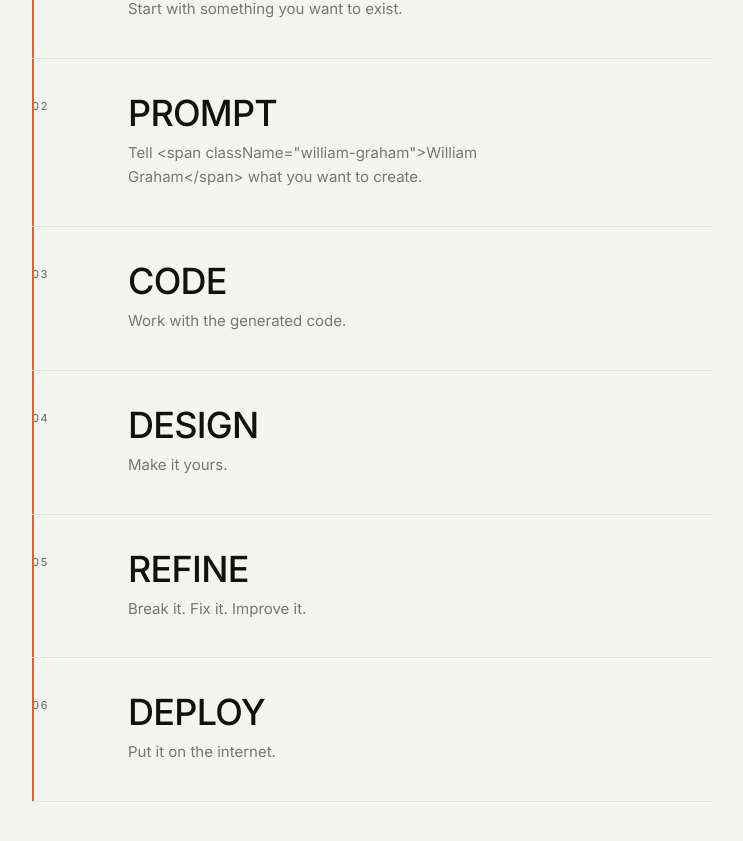
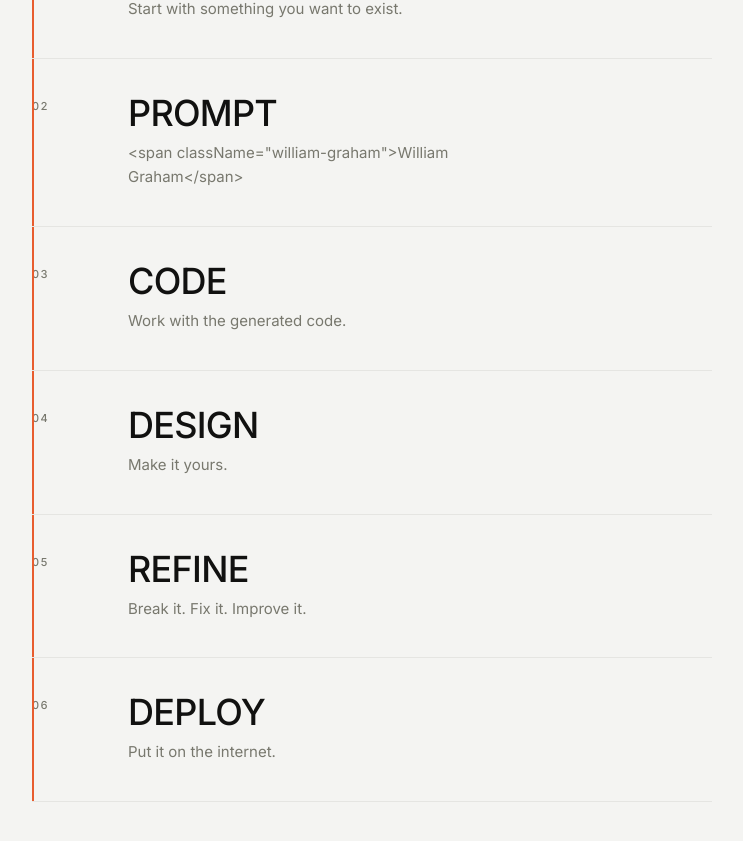
Before and after one commit to adelos-corp/aom-workshop-2026, a React (Vite) app: page / in a window 1280 px wide. Shown: the part 1995-2836 px from the top of the page, without its empty margins (68-811 px from the left). Built offline with nearby package versions, Linux system fonts and the light colour scheme.

Commit message:
Place William Graham under Prompt in process section

```diff
--- a/src/components/Process.tsx
+++ b/src/components/Process.tsx
@@ -3,7 +3,7 @@ import { motion, useInView } from 'motion/react';
 
 const steps = [
   { num: '01', title: 'IDEA', body: 'Start with something you want to exist.' },
-  { num: '02', title: 'PROMPT', body: 'Tell <span className="william-graham">William Graham</span> what you want to create.' },
+  { num: '02', title: 'PROMPT', body: '<span className="william-graham">William Graham</span>' },
   { num: '03', title: 'CODE', body: 'Work with the generated code.' },
   { num: '04', title: 'DESIGN', body: 'Make it yours.' },
   { num: '05', title: 'REFINE', body: 'Break it. Fix it. Improve it.' },
```
